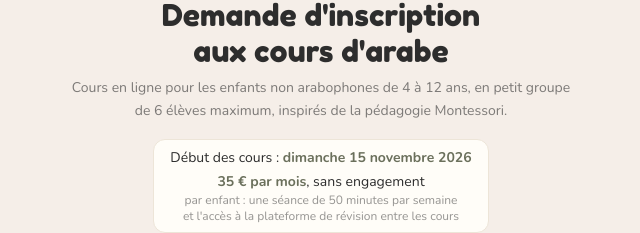
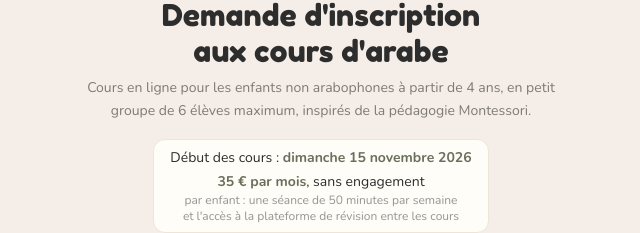
Before and after one commit to nanbari/language_learning_platform, a Next.js app: page /demande-inscription in a window 1280 px wide. Shown: the part 115-348 px from the top of the page, without its empty margins (319-959 px from the left). Built offline with nearby package versions, Linux system fonts and the light colour scheme.

Commit message:
Formulaire d'inscription : « à partir de 4 ans »

```diff
--- a/src/app/demande-inscription/page.tsx
+++ b/src/app/demande-inscription/page.tsx
@@ -98,7 +98,7 @@ export default function EnrollmentPage() {
             Demande d&apos;inscription aux cours d&apos;arabe
           </h1>
           <p className="text-[#2D2D2D]/60 text-sm mt-2 leading-relaxed">
-            Cours en ligne pour les enfants non arabophones de {MIN_CHILD_AGE} à {MAX_CHILD_AGE} ans,
+            Cours en ligne pour les enfants non arabophones à partir de {MIN_CHILD_AGE} ans,
             en petit groupe de 6 élèves maximum, inspirés de la pédagogie Montessori.
           </p>
           <p className="inline-block mt-4 px-4 py-2 rounded-xl bg-[#FFFDF8] border border-[#EDE5D8] text-sm text-[#2D2D2D]">
```
